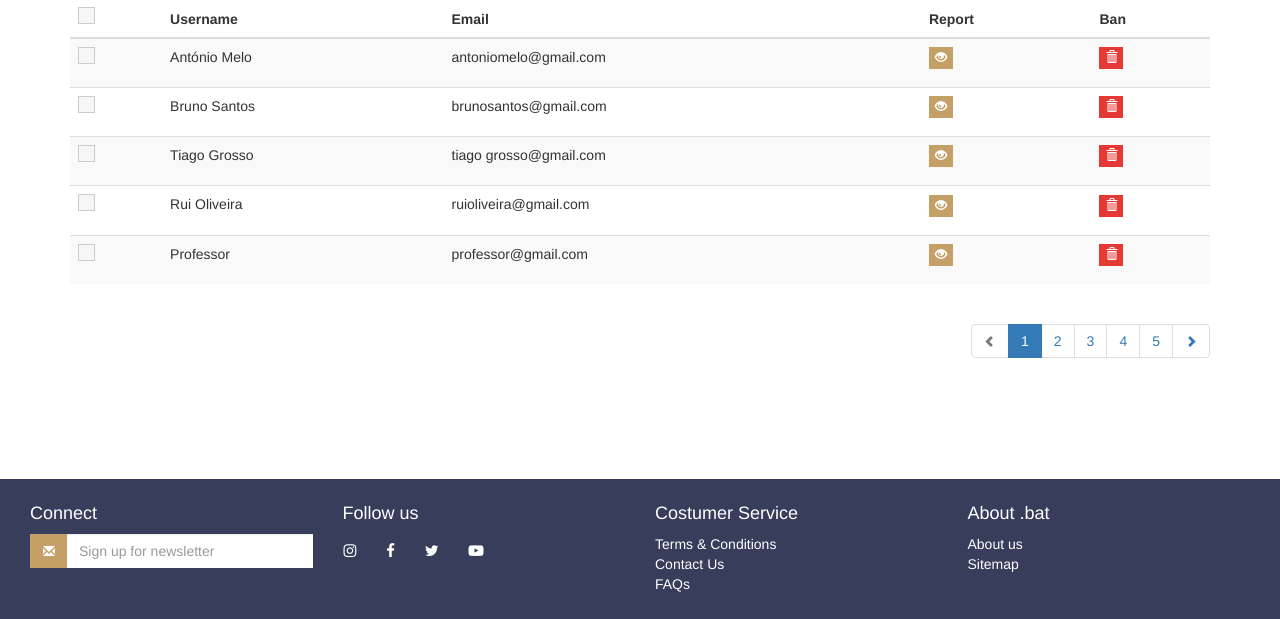
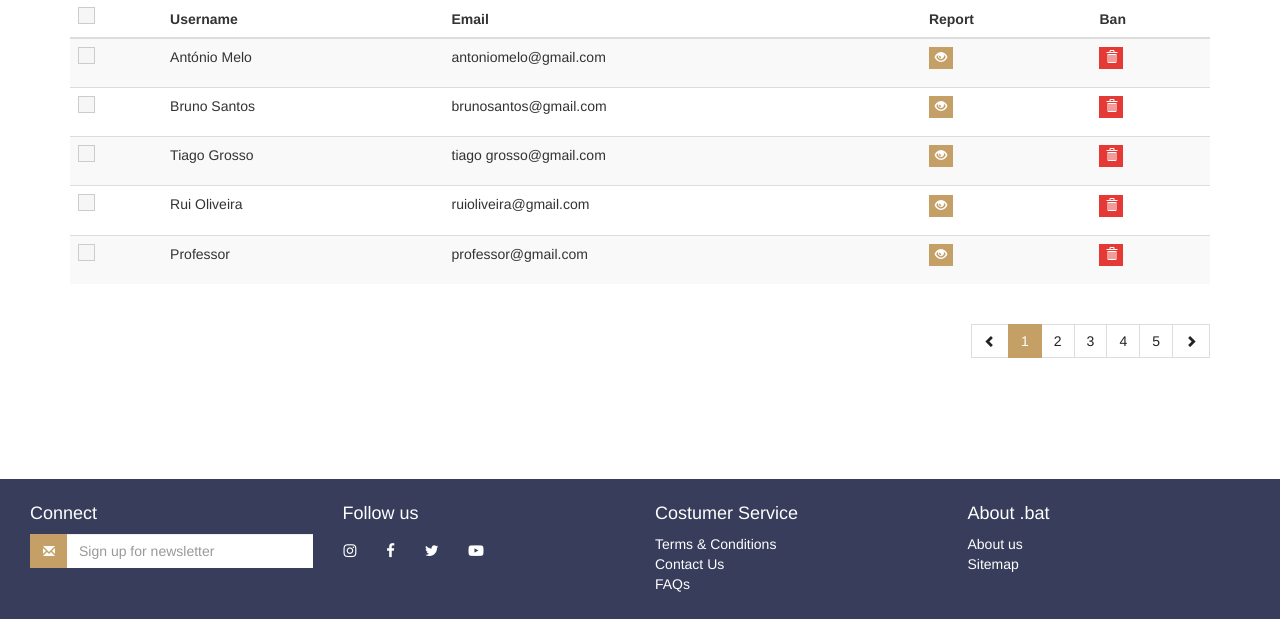
Before and after one commit to Antonio-Melo/LBAW, a PHP site: page /pages/ban-users.php in a window 1280 px wide. Shown: the part 181-800 px from the top of the page. Run offline with PHP 8.4, Linux system fonts and the light colour scheme; data that the repository does not hold is empty.

Commit message:
custom pagination ban users

```diff
--- a/style/ban-users.css
+++ b/style/ban-users.css
@@ -90,3 +90,16 @@
 .custom-checkbox input[type=checkbox]:checked + label:after {
 	opacity: 1;
 }
+
+/* Pagination */
+
+.pagination a {
+	border-radius: 0 !important;
+	color: #222 !important;
+}
+
+.pagination > .active > a, .pagination > .active > span, .pagination > .active > a:hover, .pagination > .active > span:hover, .pagination > .active > a:focus, .pagination > .active > span:focus {
+	color: white !important;
+	background: #c49f66;
+	border-color: #c49f66;
+}
```
